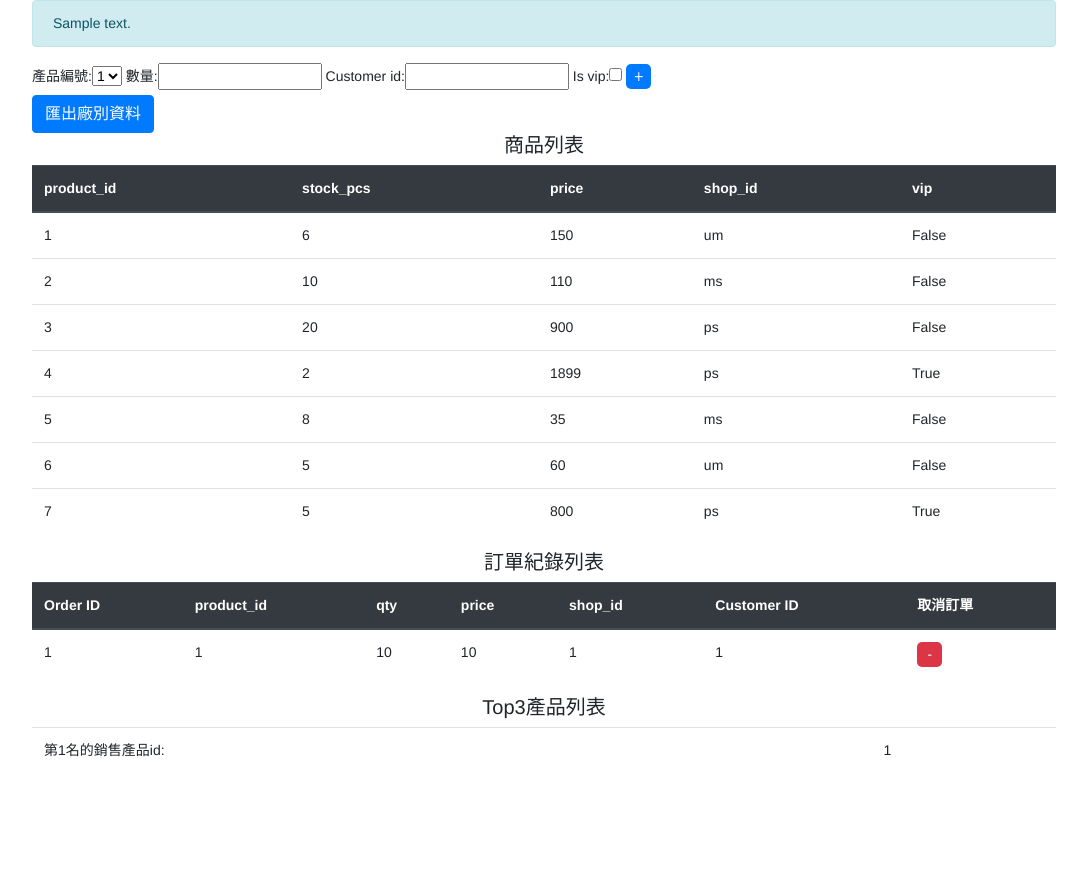
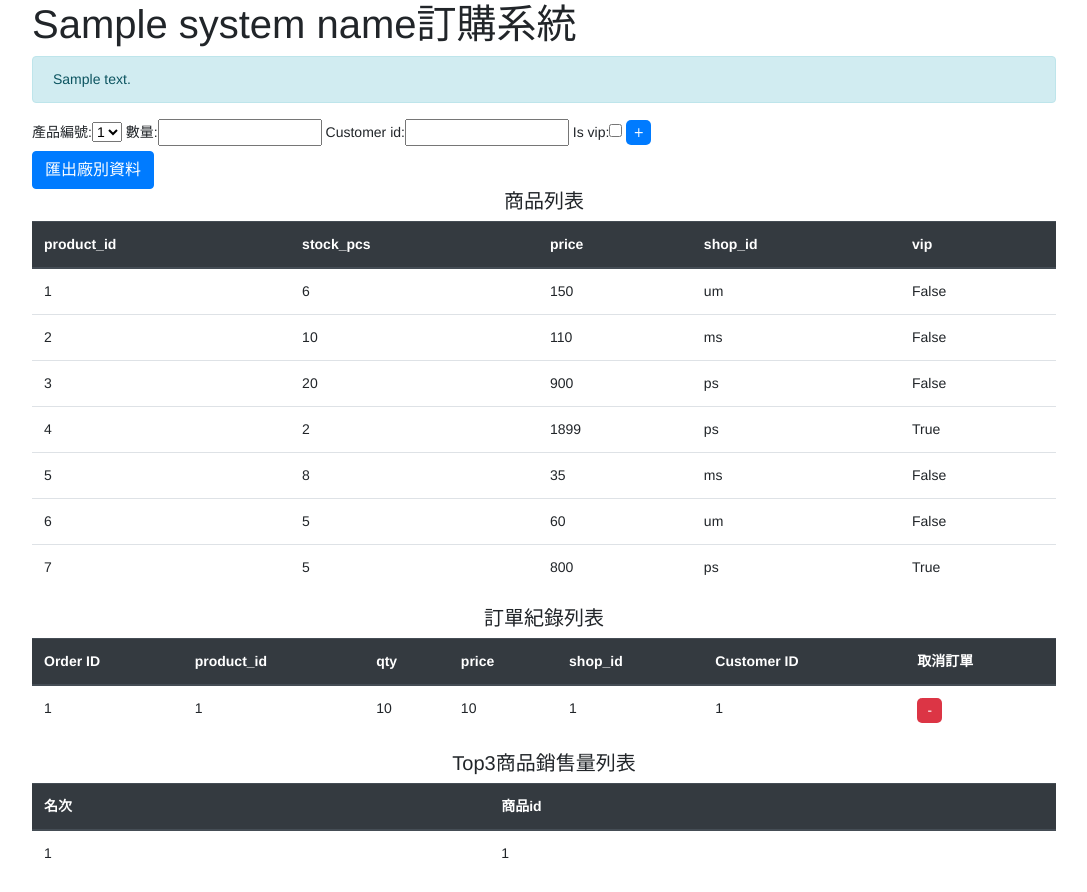
Before and after one commit to nicehorse06/django-shop-order-demo, a Django app: template shop_web/order_page/templates/order.html in a window 1280 px wide. Shown: the whole page, without its empty margins (96-1183 px from the left). Before the commit the page ends 757 px from the top, so only its background shows below. Run offline with Django 3.2, Linux system fonts and the light colour scheme; data comes from the database, SQL or seed files in the repository; tables that the repository leaves empty hold one stand-in row (values such as "Sample post"); the template is opened without the code that fills it: values that come from a table or form of the project are taken from there, most other values are stand-ins (such as "Sample title", 1, 10 or a date in 2020); some libraries are stand-ins or nearby versions.

Commit message:
添加標題和重構order計算庫存邏輯

```diff
--- a/shop_web/order_page/models.py
+++ b/shop_web/order_page/models.py
@@ -1,5 +1,6 @@
 from django.db import models
 from django.db.models import Sum
+
 
 class Product(models.Model):
     product_id = models.AutoField(primary_key=True, verbose_name=u'商品id')
@@ -36,7 +37,7 @@ class OrdersManager(models.Manager):
         return super().get_queryset().filter(is_delete=False)
 
     def top(self, top_num=3):
-        # 回傳前top_num大的訂購數量的product number
+        # 回傳前3大的訂購數量的product number
         return self.values('product_id').annotate(Sum('qty')).order_by('-qty__sum').values_list('product_id', flat=True)[:top_num]
 
 
@@ -65,5 +66,19 @@ class Order(models.Model):
         return self.product.shop_id
     shop_id.short_description = u'商品所屬館別'
 
+    def new_product_notice(self):
+        info_message = ''
+        if self.product.stock_pcs == 0:
+            # 刪除訂單,庫存從0變回有值則提示商品到貨
+            info_message = '有新商品(id:%d)到貨' % self.product.product_id
+        return info_message
+
     def save(self, *args, **kwargs):
+        this_product = self.product
+        # Order的更新要計算產品庫存
+        if self.is_delete == True:
+            this_product.stock_pcs += self.qty
+        else:
+            this_product.stock_pcs -= self.qty
+        this_product.save()
         super(Order, self).save(*args, **kwargs)
--- a/shop_web/order_page/templates/order.html
+++ b/shop_web/order_page/templates/order.html
@@ -1,8 +1,9 @@
 {% extends "base.html" %}
 
-{% block title %}Umart{% endblock %}
+{% block title %} {{system_name}} {% endblock %}
 
 {% block content %}
+<h1>{{system_name}}訂購系統</h1>
 {% if error_message %}
 <div class="alert alert-danger" role="alert">
     {{ error_message }}
@@ -82,13 +83,21 @@
         {% endfor %}
     </tbody>
 </table>
-<h5>Top3產品列表</h5>
+<h5>Top3商品銷售量列表</h5>
 <table class="table">
-    {% for this_id in top_sell_id_list %}
-    <tr>
-        <td>第{{ forloop.counter }}名的銷售產品id: </td>
-        <td>{{ this_id }}</td>
-    </tr>
-    {% endfor %}
+    <thead class="thead-dark">
+        <tr>
+            <th>名次</th>
+            <th>商品id</th>
+        </tr>
+    </thead>
+    <tbody>
+        {% for this_id in top_sell_id_list %}
+        <tr>
+            <td>{{ forloop.counter }}</td>
+            <td>{{ this_id }}</td>
+        </tr>
+        {% endfor %}
+    </tbody>
 </table>
 {% endblock %}
--- a/shop_web/shop_web/settings.py
+++ b/shop_web/shop_web/settings.py
@@ -27,6 +27,8 @@ DEBUG = True
 
 ALLOWED_HOSTS = []
 
+# 此訂購商店名稱
+system_name = 'Umart'
 
 # Application definition
 
```
Also changed, not shown: shop_web/order_page/views.py (+5 -12 lines), README.md.
